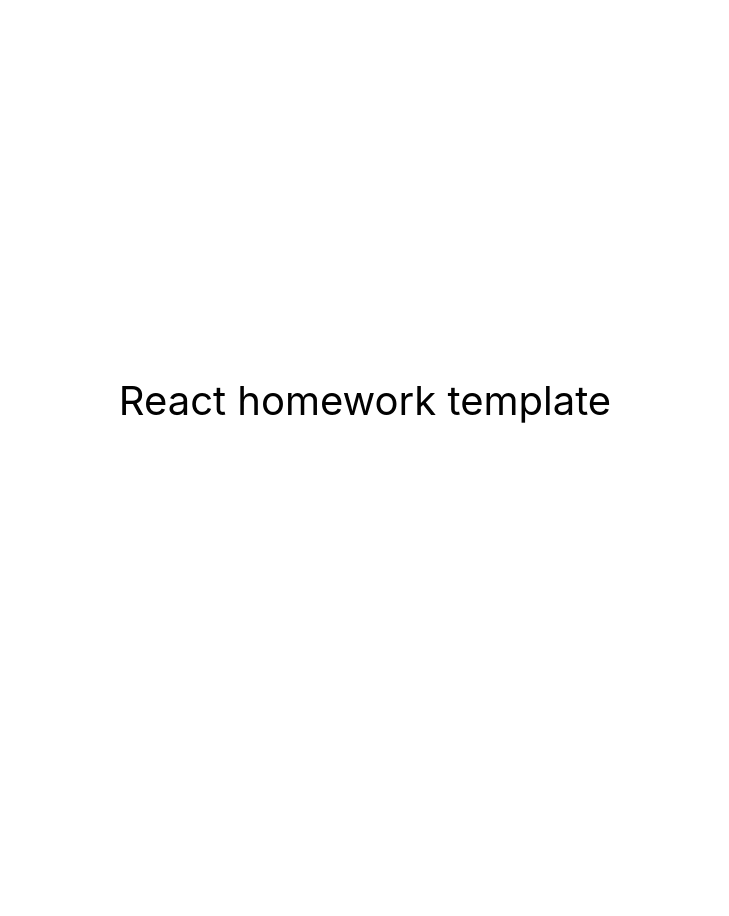
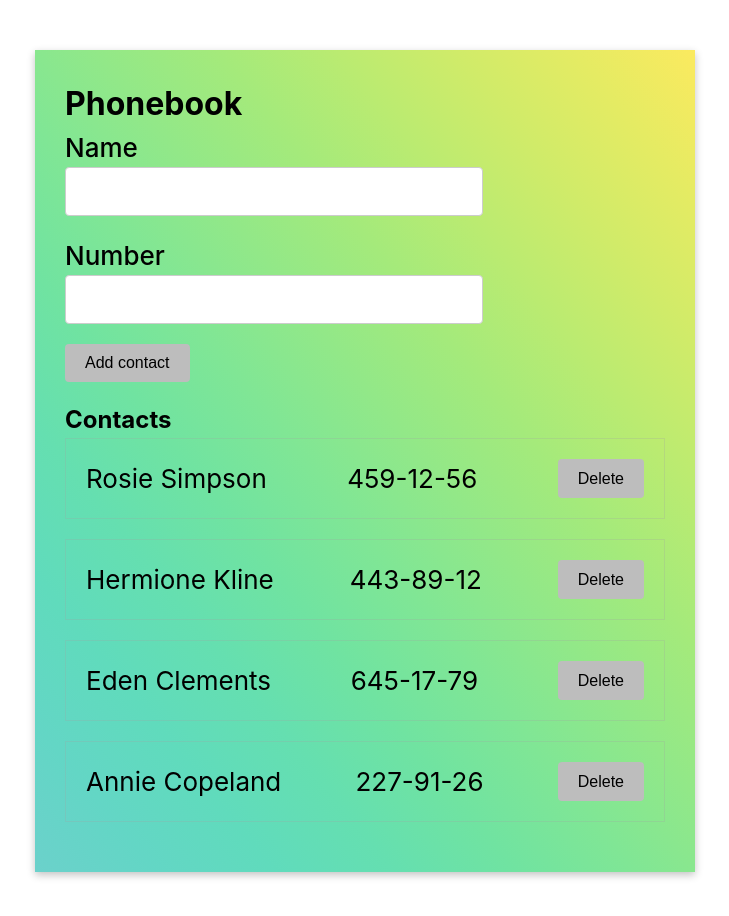
Before and after one commit to Irina-anat/goit-react-hw-02-phonebook, a React (Create React App) app: page / in a window 1280 px wide. Shown: the top 916 px of the page, without its empty margins (275-1004 px from the left). Before the commit the page ends 800 px from the top, so only its background shows below. Built offline with nearby package versions, Linux system fonts and the light colour scheme.

Commit message:
+ deleteContact

```diff
--- a/package.json
+++ b/package.json
@@ -7,6 +7,7 @@
     "@testing-library/jest-dom": "^5.16.3",
     "@testing-library/react": "^12.1.4",
     "@testing-library/user-event": "^13.5.0",
+    "nanoid": "^4.0.2",
     "react": "^18.1.0",
     "react-dom": "^18.1.0",
     "react-scripts": "5.0.1",
--- a/src/components/App.jsx
+++ /dev/null
@@ -1,16 +0,0 @@
-export const App = () => {
-  return (
-    <div
-      style={{
-        height: '100vh',
-        display: 'flex',
-        justifyContent: 'center',
-        alignItems: 'center',
-        fontSize: 40,
-        color: '#010101'
-      }}
-    >
-      React homework template
-    </div>
-  );
-};
--- /dev/null
+++ b/src/components/App/App.jsx
@@ -0,0 +1,44 @@
+import React from 'react';
+import css from './App.module.css'
+import { nanoid } from "nanoid";
+import  ContactForm  from 'components/ContactForm/ContactForm';
+import ContactList from 'components/ContactList/ContactList';
+
+
+
+
+export class App extends React.Component {
+
+  state = {
+  contacts: [
+    {id: 'id-1', name: 'Rosie Simpson', number: '459-12-56'},
+    {id: 'id-2', name: 'Hermione Kline', number: '443-89-12'},
+    {id: 'id-3', name: 'Eden Clements', number: '645-17-79'},
+    {id: 'id-4', name: 'Annie Copeland', number: '227-91-26'},
+],
+  filter: ''
+}
+
+  contactId = nanoid();
+  //відфільтровую контакти і залишаю ті ел. id яких не співпадають
+  deleteContact = (contactId) => {
+    this.setState(prevState => ({
+      contacts:prevState.contacts.filter(contact=>contact.id !== contactId),
+    }))
+  }
+
+
+  render() {
+    const {contacts} = this.state
+    return (
+      <div className={css.container__phonebook}>
+        <h1>Phonebook</h1>
+        <ContactForm id={this.contactId} />
+        <h2>Contacts</h2>
+        <ContactList contacts={contacts} onDeleteContact={this.deleteContact} />
+
+      </div>
+    )
+  }
+
+}
--- /dev/null
+++ b/src/components/App/App.module.css
@@ -0,0 +1,10 @@
+.container__phonebook{
+        width: 600px;
+        margin-right: auto;
+        margin-left: auto;
+        background: linear-gradient(to right top, #6bd1cb, #63d6c5, #60dbbc, #65dfb0, #70e3a1, #80e695, #92e888, #a4ea7b, #baeb71, #d0eb69, #e5eb63, #fbea5f);
+        box-shadow: rgba(0, 0, 0, 0.24) 0px 3px 8px;
+        margin-bottom: 50px;
+        margin-top: 50px;
+        padding: 30px;
+}
--- /dev/null
+++ b/src/components/ContactForm/ContactForm.js
@@ -0,0 +1,42 @@
+import React from 'react'
+import css from './ContactForm.module.css'
+
+ class ContactForm extends React.Component{
+    state = {
+ name: ''
+ }
+
+
+    render() {
+        const { id } = this.props;
+        return (<div>
+            <form >
+    <label>
+        Name
+        <input
+        type="text"
+        name="name"
+        id={id}
+        pattern="^[a-zA-Zа-яА-Я]+(([' -][a-zA-Zа-яА-Я ])?[a-zA-Zа-яА-Я]*)*$"
+        title="Name may contain only letters, apostrophe, dash and spaces. For example Adrian, Jacob Mercer, Charles de Batz de Castelmore d'Artagnan"
+        required
+        />
+    </label>
+
+    <label>
+       Number
+       <input type="tel"
+       name="number"
+       pattern="\+?\d{1,4}?[-.\s]?\(?\d{1,3}?\)?[-.\s]?\d{1,4}[-.\s]?\d{1,4}[-.\s]?\d{1,9}"
+       title="Phone number must be digits and can contain spaces, dashes, parentheses and can start with +"
+       required />
+    </label>
+
+    <button type="submit">Add contact</button>
+        </form>
+           </div>
+
+       ) }
+}
+
+export default ContactForm
--- /dev/null
+++ b/src/components/ContactForm/ContactForm.module.css
@@ -0,0 +1,44 @@
+input {
+    width: 400px;
+    padding: 8px;
+    border: 1px solid #ccc;
+    border-radius: 4px;
+    font-size: 26px;
+    outline: none;
+}
+
+input:focus {
+    color: #808080;
+    background-color: #fff;
+    border-color: #bdbdbd;
+    outline: 0;
+    box-shadow: 0 0 0 0.2rem rgba(158, 158, 158, 0.25);
+}
+
+form {
+    margin-bottom: 20px;
+}
+
+label {
+    display: flex;
+    flex-direction: column;
+    margin-bottom: 20px;
+    font-size: 26px;
+    font-weight: 500;
+}
+
+button {
+    padding: 10px 20px;
+    background-color: #bdbdbd;
+    color: inherit;
+    border: none;
+    border-radius: 4px;
+    font-size: 16px;
+    cursor: pointer;
+    transition: background-color 0.3s ease;
+}
+
+button:hover,
+button:active {
+    background-color: #d0eb69;
+}
--- /dev/null
+++ b/src/components/ContactList/ContactList.js
@@ -0,0 +1,17 @@
+import React from 'react'
+import css from './ContactList.module.css'
+
+
+const ContactList = ({ contacts, onDeleteContact }) => (
+    <ul>
+        {contacts.map(({ id, name, number }) => (
+            <li className={css.contact__list} key={id}>
+                <p>{name}</p>
+                <p>{number}</p>
+
+                <button onClick={()=>onDeleteContact(id)}>Delete</button>
+            </li>))}
+    </ul>)
+
+
+export default ContactList
--- /dev/null
+++ b/src/components/ContactList/ContactList.module.css
@@ -0,0 +1,8 @@
+.contact__list{
+    display: flex;
+    justify-content: space-between;
+    margin-bottom: 20px;
+    font-size: 26px;
+    padding: 20px;
+    border: 1px solid rgba(158, 158, 158, 0.25);;
+}
--- a/src/index.css
+++ b/src/index.css
@@ -7,9 +7,33 @@
     sans-serif;
   -webkit-font-smoothing: antialiased;
   -moz-osx-font-smoothing: grayscale;
+    line-height: 1.5;
 }
 
 code {
   font-family: source-code-pro, Menlo, Monaco, Consolas, 'Courier New',
     monospace;
 }
+
+h1,
+h2,
+h3,
+h4,
+h5,
+h6,
+p {
+  margin: 0;
+}
+
+ul,
+ol {
+  margin: 0;
+  padding: 0;
+}
+
+
+img {
+  display: block;
+  max-width: 100%;
+  height: auto;
+}
--- a/src/index.js
+++ b/src/index.js
@@ -1,6 +1,6 @@
 import React from 'react';
 import ReactDOM from 'react-dom/client';
-import { App } from 'components/App';
+import { App } from 'components/App/App';
 import './index.css';
 
 ReactDOM.createRoot(document.getElementById('root')).render(
```
Also changed, not shown: src/components/Filter/Filter.js (added), src/components/Filter/Filter.module.css (added), 1 other file (tests, documents, lock files or other folders).
